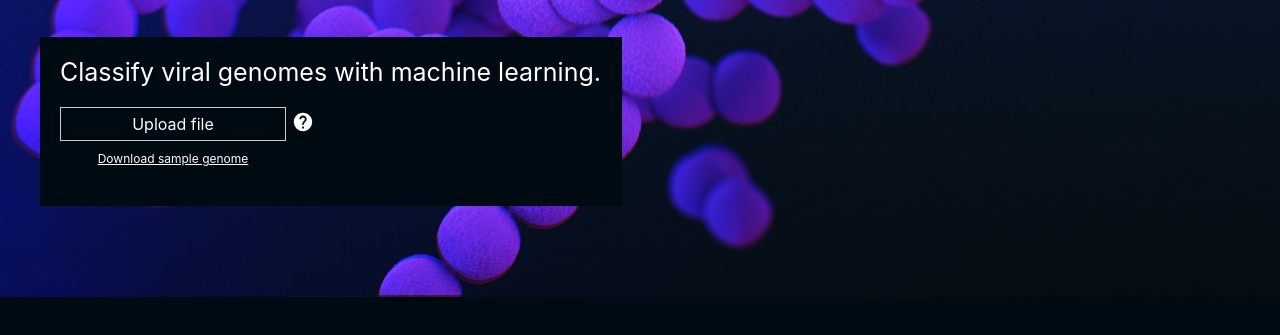
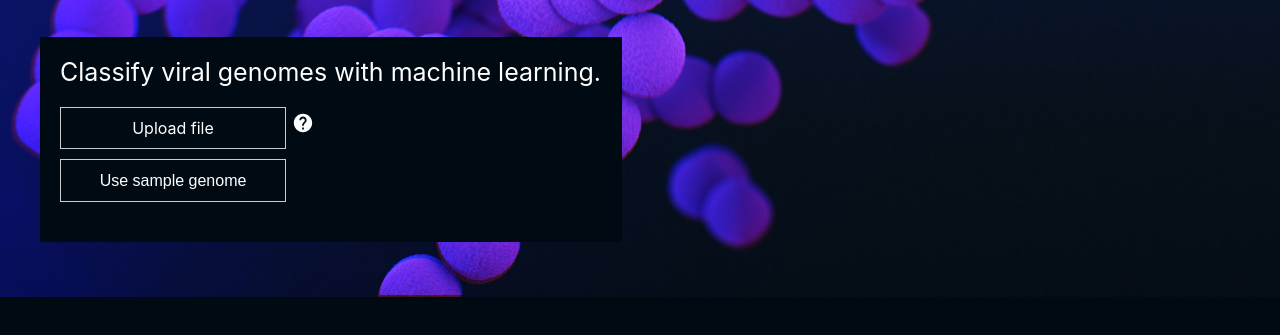
Before and after one commit to the-eigengrau/genome-analyzer, a React app: page / in a window 1280 px wide. Shown: the part 53-388 px from the top of the page. Built offline with nearby package versions, Linux system fonts and the light colour scheme.

Commit message:
download sample

```diff
--- a/src/pages/Home.js
+++ b/src/pages/Home.js
@@ -37,11 +37,13 @@ class Home extends Component {
 
   sampleUploadHandler =  async (event) => {
      this.setState({loading:true})
-     console.log(event.target.files[0])
-     const data = new FormData()
-     data.append('file', event.target.files[0])
-     console.log(data)
-     this.getData(data)
+     await axios.get("https://genomeanalyzer.wl.r.appspot.com/predict_sample").then(response =>
+       this.setState({prediction:response.data})
+     )
+     this.setState({loading:false})
+     this.setState({predicted:true})
+     console.log(this.state.prediction)
+     console.log('Data POSTed')
  }
 
 
@@ -76,7 +78,10 @@ render(){
           <input className="Input" type="file" name="file" onChange={this.uploadHandler}/>
             Upload file
         </label>
-        <Link to="/test.txt" target="_blank" download>Download sample genome </Link>
+        <label className="custom-file-upload">
+          <button className="sample" onClick={()=>this.sampleUploadHandler()}>Use sample genome </button>
+        </label>
+
         </div>
         <button className='help' onClick={() => this.infoToggle()}><MdHelp/></button>
         </div>
--- a/src/scss/App.scss
+++ b/src/scss/App.scss
@@ -12,12 +12,14 @@ body {
 
 }
 
+.help:focus {outline:0;}
+
 .help {
   background-color: transparent;
   border:none;
   color:white;
   font-size: 22px;
-  margin-top:3px;
+  margin-top:4px;
 
   svg {
     margin:auto;
@@ -46,13 +48,15 @@ body {
   align-items: center;
   justify-content: center;
 
-  a {
+  .sample {
+    background-color: transparent;
     color:white;
-    font-size: 12px;
+    font-size: 16px;
+    border:none;
     margin:0px auto;
-    margin-top:10px;
-    padding-left:20px;
   }
+
+  .sample:focus {outline:0;}
 }
 }
 
@@ -181,15 +185,25 @@ body {
     display:none;
   }
 
+  .custom-file-upload:first-of-type {
+    margin-top:0px;
+
+  }
+
   .custom-file-upload {
+    margin-top:10px;
     color:white;
     border: 1px solid #ccc;
     display: inline-block;
-    padding: 6px 12px;
+    padding: 10px 12px;
     cursor: pointer;
     width:200px;
     margin-left:20px;
     transition: 1s background-color, border;
+
+    button:hover {
+      color:black;
+    }
 }
 
 .custom-file-upload:hover {
--- a/src/scss/MobileApp.scss
+++ b/src/scss/MobileApp.scss
@@ -100,6 +100,8 @@ body {
 .logo {
   margin:0px;
   padding:0px;
+  height:50px;
+  width:50px;
 }
 
   img {
```
